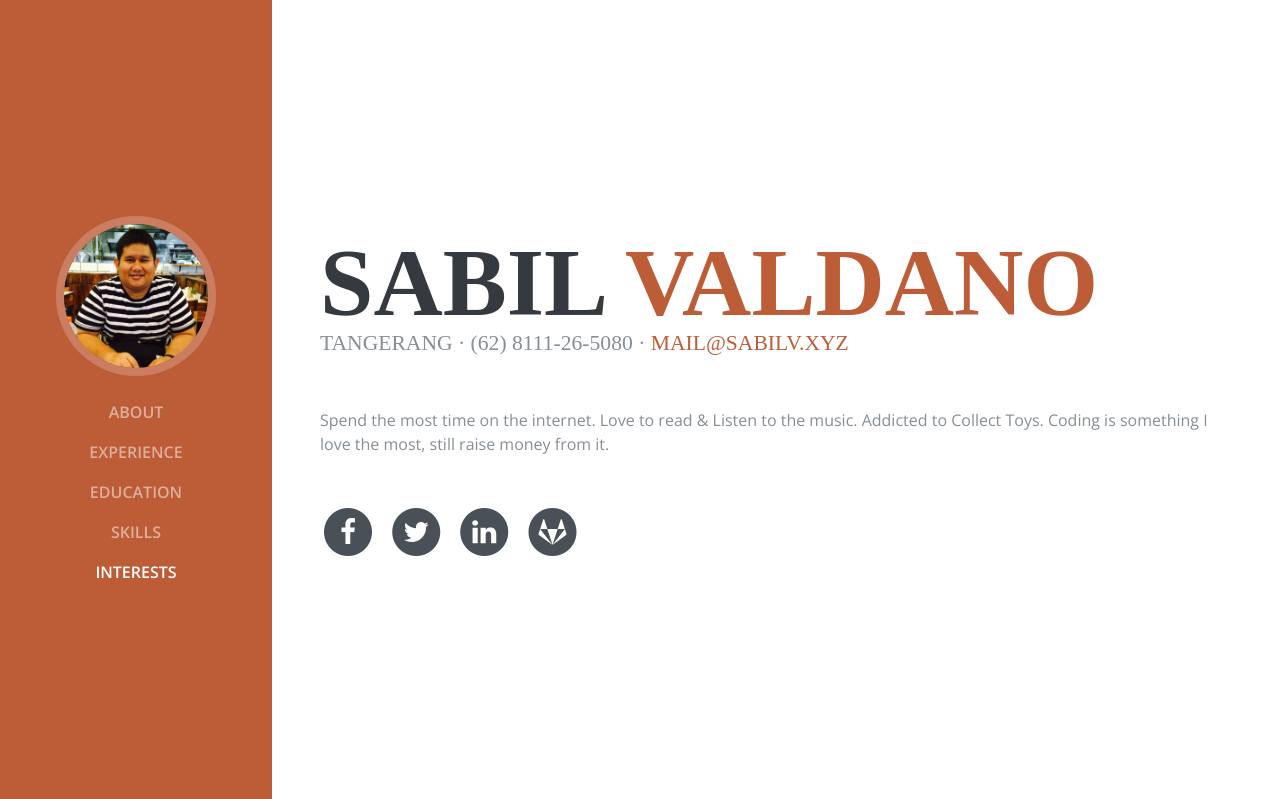
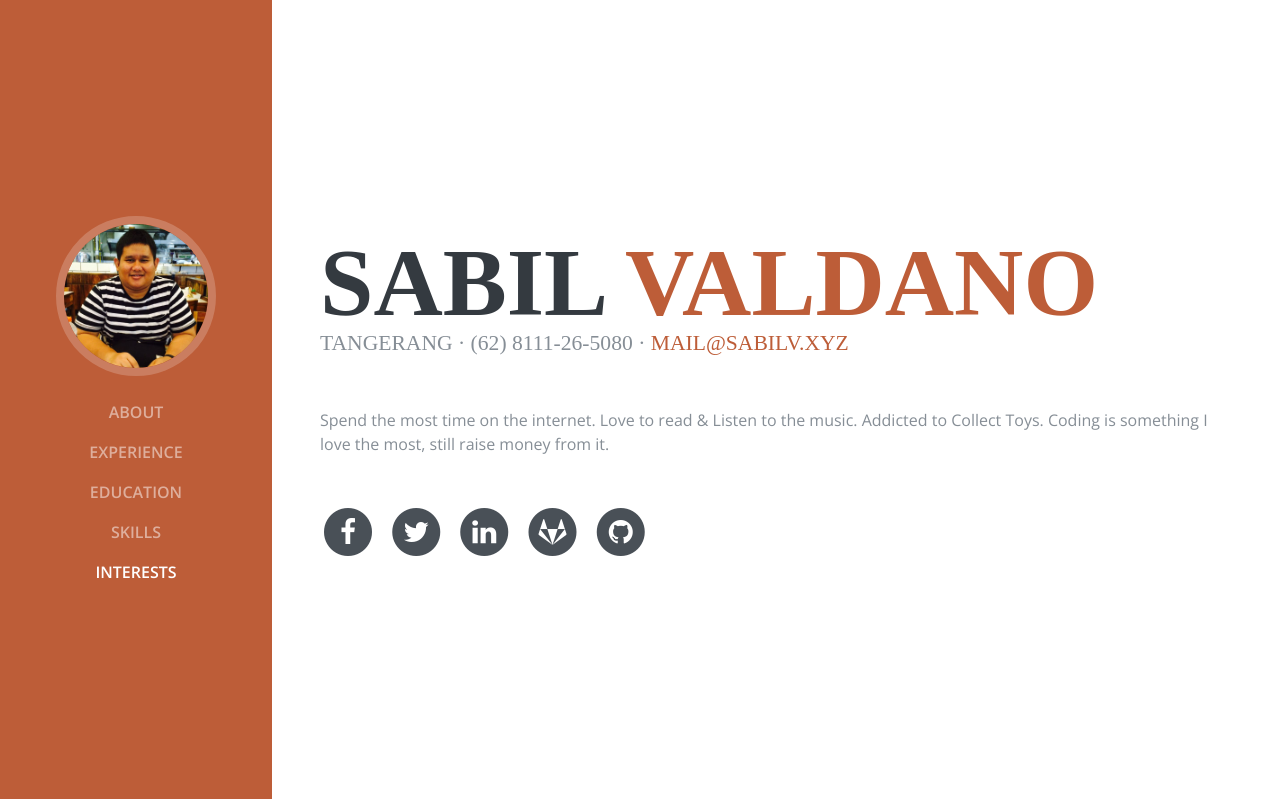
Before and after one commit to sabilv/simpleflaskresume, a Flask app: page /homepage in a window 1280 px wide. Shown: the top 799 px of the page. Run offline with Flask 2, Linux system fonts and the light colour scheme; some libraries are stand-ins or nearby versions; some web fonts are replaced.

Commit message:
add github ico and url

```diff
--- a/templates/homepage.html
+++ b/templates/homepage.html
@@ -92,6 +92,14 @@
                      <span class="fa-stack fa-lg">
                      <i class="fa fa-circle fa-stack-2x"></i>
                      <i class="fa fa-gitlab fa-stack-1x fa-inverse"></i>
+                     </span>
+                     </a>
+                  </li>
+                   <li class="list-inline-item">
+                     <a href="https://github.com/sabilv/" target="_blank" >
+                     <span class="fa-stack fa-lg">
+                     <i class="fa fa-circle fa-stack-2x"></i>
+                     <i class="fa fa-github fa-stack-1x fa-inverse"></i>
                      </span>
                      </a>
                   </li>
```
